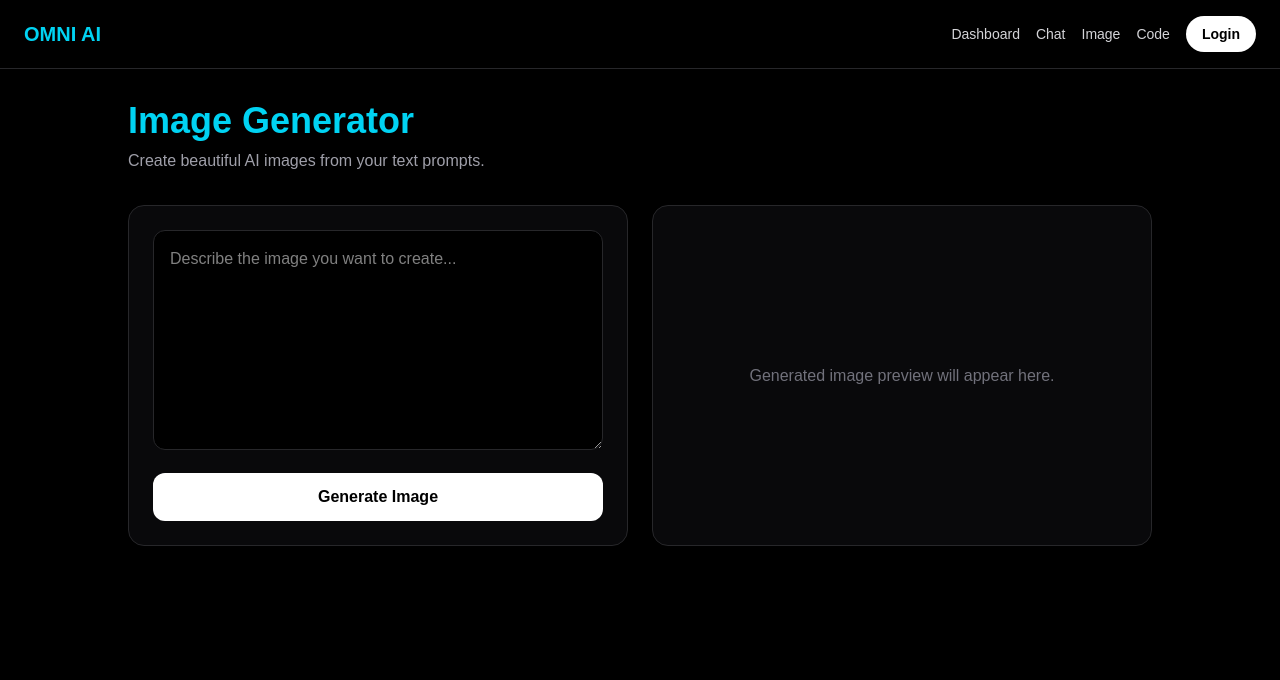
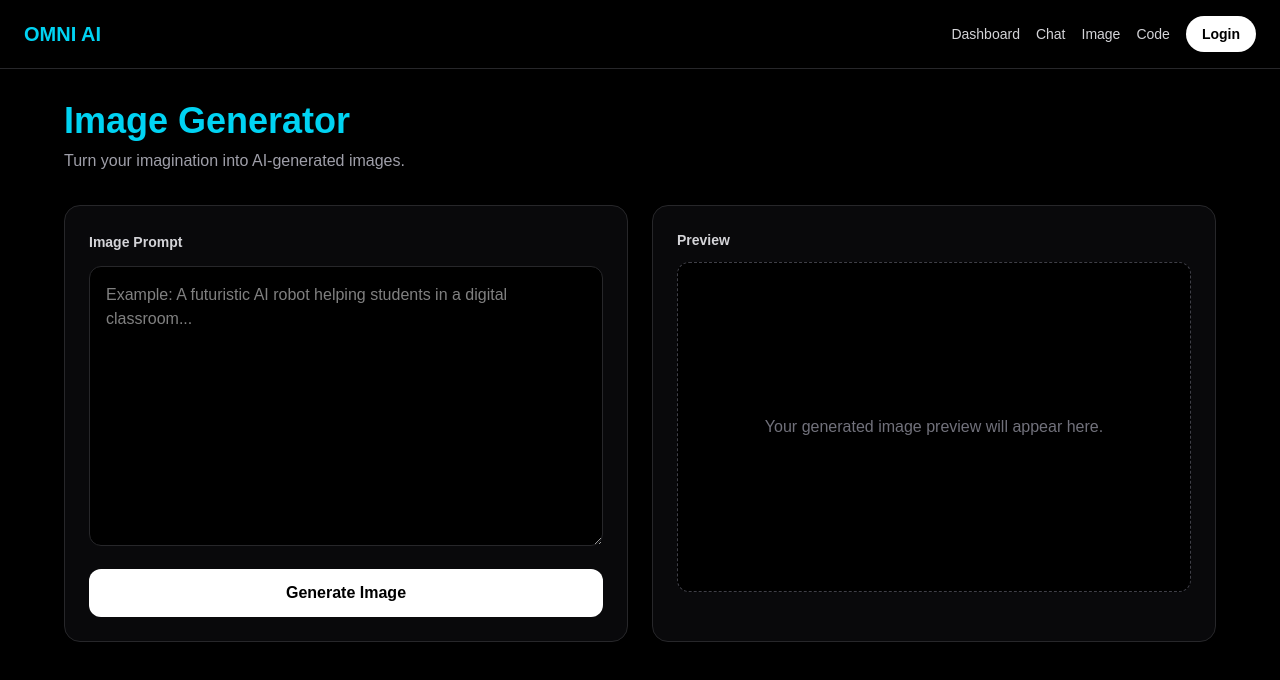
Before and after one commit to murthyAI/omni-ai, a Next.js app in the folder frontend/: page /image in a window 1280 px wide. Shown: the top 680 px of the page. Built offline with nearby package versions, Linux system fonts and the light colour scheme.

Commit message:
Improve AI module page layouts

```diff
--- a/frontend/app/chat/page.tsx
+++ b/frontend/app/chat/page.tsx
@@ -3,13 +3,25 @@ export default function ChatPage() {
     <main className="min-h-screen bg-black text-white p-8">
       <div className="mx-auto max-w-5xl">
         <h1 className="text-4xl font-bold text-cyan-400">AI Chat</h1>
+
         <p className="mt-2 text-zinc-400">
           Chat with OMNI AI and get instant answers.
         </p>
 
         <div className="mt-8 rounded-2xl border border-zinc-800 bg-zinc-950 p-6">
-          <div className="min-h-[350px] rounded-xl border border-zinc-800 bg-black p-4 text-zinc-500">
-            Your conversation will appear here...
+          <div className="h-[400px] overflow-y-auto rounded-xl border border-zinc-800 bg-black p-4 space-y-4">
+            <div className="flex justify-start">
+              <div className="max-w-[80%] rounded-2xl bg-zinc-900 px-4 py-3">
+                <p className="font-semibold text-cyan-400">OMNI AI</p>
+                <p>Hello! 👋 Welcome to OMNI AI. How can I help you today?</p>
+              </div>
+            </div>
+
+            <div className="flex justify-end">
+              <div className="max-w-[80%] rounded-2xl bg-cyan-600 px-4 py-3 text-white">
+                <p>Hello OMNI AI!</p>
+              </div>
+            </div>
           </div>
 
           <div className="mt-4 flex gap-3">
@@ -17,6 +29,7 @@ export default function ChatPage() {
               placeholder="Ask OMNI AI anything..."
               className="flex-1 rounded-xl border border-zinc-800 bg-black px-4 py-3 text-white outline-none focus:border-cyan-400"
             />
+
             <button className="rounded-xl bg-white px-6 py-3 font-semibold text-black hover:bg-zinc-200">
               Send
             </button>
--- a/frontend/app/code/page.tsx
+++ b/frontend/app/code/page.tsx
@@ -1,20 +1,22 @@
 export default function CodePage() {
   return (
-    <main className="min-h-screen bg-black text-white p-8">
+    <main className="min-h-screen bg-black p-8 text-white">
       <div className="mx-auto max-w-6xl">
-        <h1 className="text-4xl font-bold text-cyan-400">
-          Code Generator
-        </h1>
+        <h1 className="text-4xl font-bold text-cyan-400">Code Generator</h1>
 
         <p className="mt-2 text-zinc-400">
           Generate, explain and debug code with OMNI AI.
         </p>
 
-        <div className="mt-8 grid gap-6 md:grid-cols-2">
+        <div className="mt-8 grid gap-6 lg:grid-cols-2">
           <section className="rounded-2xl border border-zinc-800 bg-zinc-950 p-6">
+            <label className="text-sm font-semibold text-zinc-300">
+              Code Request
+            </label>
+
             <textarea
-              placeholder="Describe the code you want..."
-              className="min-h-[250px] w-full rounded-xl border border-zinc-800 bg-black p-4 text-white outline-none focus:border-cyan-400"
+              placeholder="Example: Create a responsive login page using React and Tailwind CSS..."
+              className="mt-3 min-h-[280px] w-full rounded-xl border border-zinc-800 bg-black p-4 text-white outline-none focus:border-cyan-400"
             />
 
             <button className="mt-4 w-full rounded-xl bg-white py-3 font-semibold text-black hover:bg-zinc-200">
@@ -23,7 +25,11 @@ export default function CodePage() {
           </section>
 
           <section className="rounded-2xl border border-zinc-800 bg-zinc-950 p-6">
-            <div className="min-h-[250px] rounded-xl bg-black p-4 text-green-400 font-mono">
+            <p className="mb-3 text-sm font-semibold text-zinc-300">
+              Output
+            </p>
+
+            <div className="min-h-[330px] rounded-xl border border-zinc-800 bg-black p-4 font-mono text-sm text-green-400">
               Generated code will appear here...
             </div>
           </section>
--- a/frontend/app/image/page.tsx
+++ b/frontend/app/image/page.tsx
@@ -1,17 +1,22 @@
 export default function ImagePage() {
   return (
-    <main className="min-h-screen bg-black text-white p-8">
-      <div className="mx-auto max-w-5xl">
+    <main className="min-h-screen bg-black p-8 text-white">
+      <div className="mx-auto max-w-6xl">
         <h1 className="text-4xl font-bold text-cyan-400">Image Generator</h1>
+
         <p className="mt-2 text-zinc-400">
-          Create beautiful AI images from your text prompts.
+          Turn your imagination into AI-generated images.
         </p>
 
-        <div className="mt-8 grid gap-6 md:grid-cols-2">
+        <div className="mt-8 grid gap-6 lg:grid-cols-2">
           <section className="rounded-2xl border border-zinc-800 bg-zinc-950 p-6">
+            <label className="text-sm font-semibold text-zinc-300">
+              Image Prompt
+            </label>
+
             <textarea
-              placeholder="Describe the image you want to create..."
-              className="min-h-[220px] w-full rounded-xl border border-zinc-800 bg-black p-4 text-white outline-none focus:border-cyan-400"
+              placeholder="Example: A futuristic AI robot helping students in a digital classroom..."
+              className="mt-3 min-h-[280px] w-full rounded-xl border border-zinc-800 bg-black p-4 text-white outline-none focus:border-cyan-400"
             />
 
             <button className="mt-4 w-full rounded-xl bg-white py-3 font-semibold text-black hover:bg-zinc-200">
@@ -19,8 +24,14 @@ export default function ImagePage() {
             </button>
           </section>
 
-          <section className="flex min-h-[320px] items-center justify-center rounded-2xl border border-zinc-800 bg-zinc-950 p-6 text-zinc-500">
-            Generated image preview will appear here.
+          <section className="rounded-2xl border border-zinc-800 bg-zinc-950 p-6">
+            <p className="mb-3 text-sm font-semibold text-zinc-300">
+              Preview
+            </p>
+
+            <div className="flex min-h-[330px] items-center justify-center rounded-xl border border-dashed border-zinc-700 bg-black text-center text-zinc-500">
+              Your generated image preview will appear here.
+            </div>
           </section>
         </div>
       </div>
```
